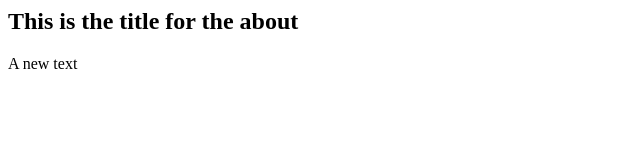
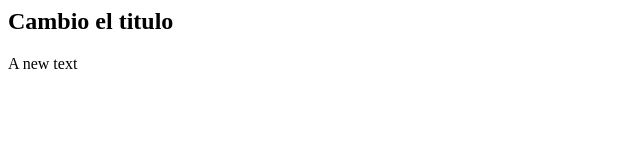
Before and after one commit to prueba-lucas/PruebaColores, a plain HTML site: page about.html in a window 1280 px wide. Shown: the whole page, without its empty margins (0-640 px from the left). Drawn offline with Linux system fonts and the light colour scheme.

Commit message:
Update about.html

```diff
--- a/about.html
+++ b/about.html
@@ -1,6 +1,6 @@
 <html>
 <body>
-<h2> This is the title for the about  </h2>
+<h2> Cambio el titulo  </h2>
   <p>A new text </p>
 </body>
 </html>
```
